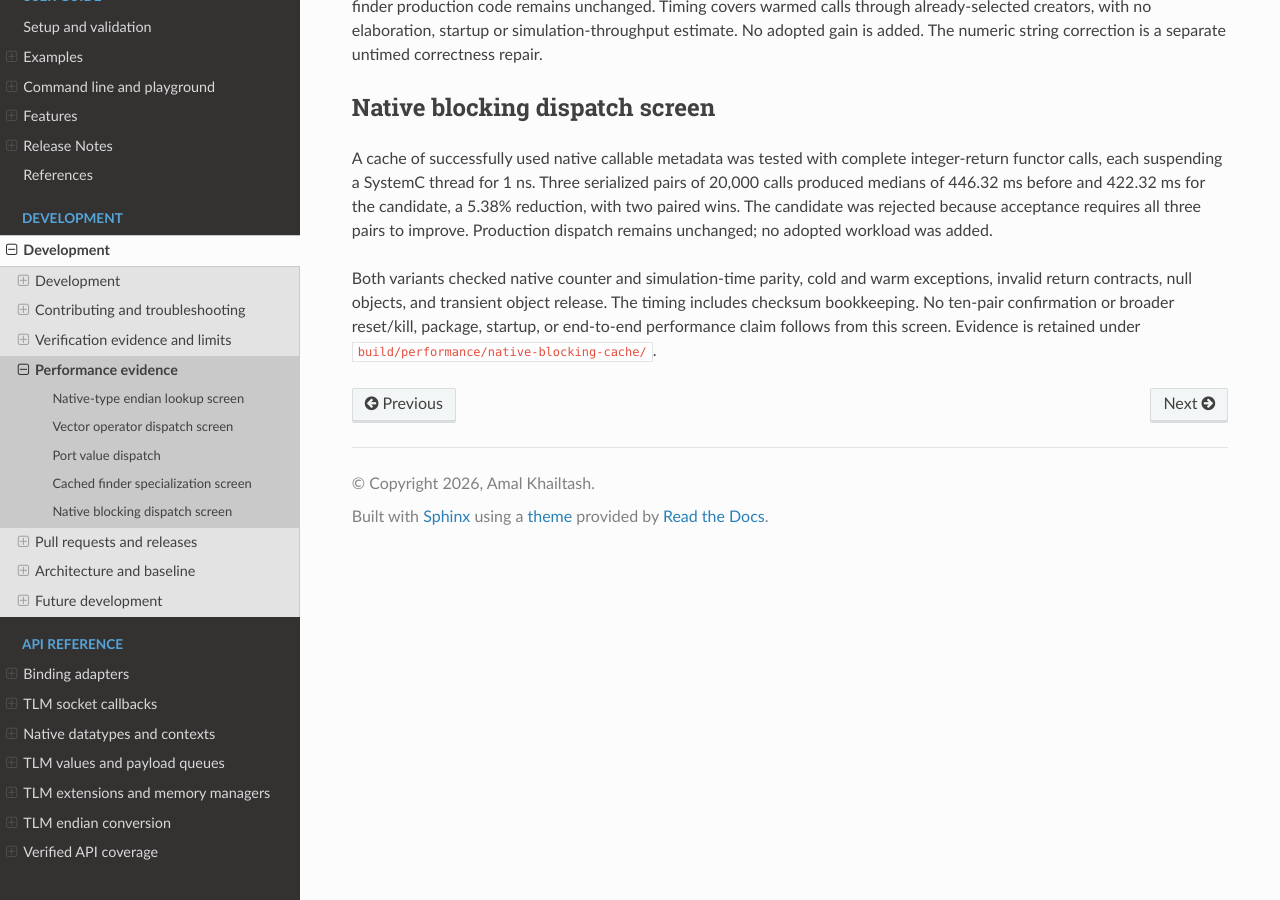
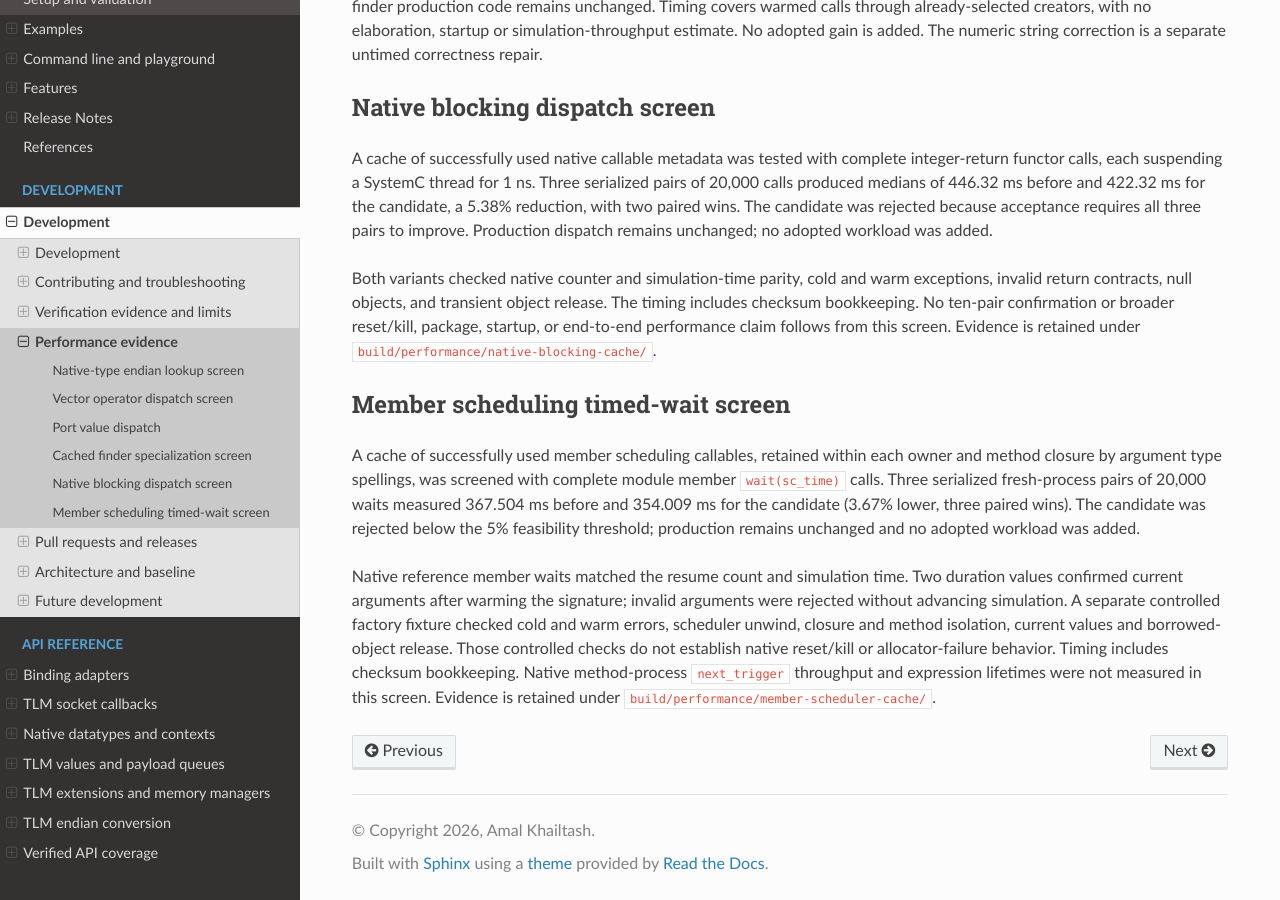
Before and after one commit to amal-khailtash/pysystemc, a Sphinx documentation site: the page built from docs/development/performance.rst, in a window 1280 px wide and 900 px high, scrolled down 2741 px. Built offline with Sphinx 7.4.7 and the Read the Docs theme 3.1.0, drawn with Linux system fonts in a browser that asks for light colours.

Commit message:
docs: record rejected member scheduling timed wait cache screen

```diff
--- a/docs/_static/performance-results.json
+++ b/docs/_static/performance-results.json
@@ -647,6 +647,23 @@
         "build/performance/native-blocking-cache/paired.json.acceptance.json"
       ],
       "limits": "Timed waits and integer return only; no reset/kill characterization for candidate, no confirmation or adoption/package gate. Native parity and cold/warm exceptions, null/unsupported inputs, transient proxy release checked."
+    },
+    {
+      "id": "member-scheduler-timed-wait-cache",
+      "date": "2026-11-10",
+      "status": "rejected",
+      "before_ms": 367.503956,
+      "candidate_ms": 354.009379,
+      "elapsed_reduction_percent": 3.671954214283346,
+      "pairs": 3,
+      "wins": 3,
+      "scope": "Complete warm module member wait(sc_time) calls, each suspending for 1 ns; checksum included.",
+      "reason": "Below the 5% feasibility threshold; production unchanged.",
+      "evidence": [
+        "build/performance/member-scheduler-cache/paired.json",
+        "build/performance/member-scheduler-cache/paired.json.acceptance.json"
+      ],
+      "limits": "Timed sc_time member waits only. No native next_trigger throughput, reset/kill, expression or package acceptance for this candidate. Controlled actual factory checks cold/warm exceptions, unwind, current values, closure/method isolation and borrowed proxy release."
     }
   ],
   "current_working_tree_acceptance": {
--- a/docs/development/performance.rst
+++ b/docs/development/performance.rst
@@ -220,3 +220,24 @@ The timing includes checksum bookkeeping. No ten-pair confirmation or broader
 reset/kill, package, startup, or end-to-end performance claim follows from this
 screen. Evidence is retained under
 ``build/performance/native-blocking-cache/``.
+
+Member scheduling timed-wait screen
+-----------------------------------
+
+A cache of successfully used member scheduling callables, retained within each
+owner and method closure by argument type spellings, was screened with complete
+module member ``wait(sc_time)`` calls. Three serialized fresh-process pairs of
+20,000 waits measured 367.504 ms before and 354.009 ms for the candidate (3.67%
+lower, three paired wins). The candidate was rejected below the 5% feasibility
+threshold; production remains unchanged and no adopted workload was added.
+
+Native reference member waits matched the resume count and simulation time.
+Two duration values confirmed current arguments after warming the signature;
+invalid arguments were rejected without advancing simulation. A separate
+controlled factory fixture checked cold and warm errors, scheduler unwind,
+closure and method isolation, current values and borrowed-object release.
+Those controlled checks do not establish native reset/kill or allocator-failure
+behavior. Timing includes checksum bookkeeping. Native method-process
+``next_trigger`` throughput and expression lifetimes were not measured in this
+screen. Evidence is retained under
+``build/performance/member-scheduler-cache/``.
```
